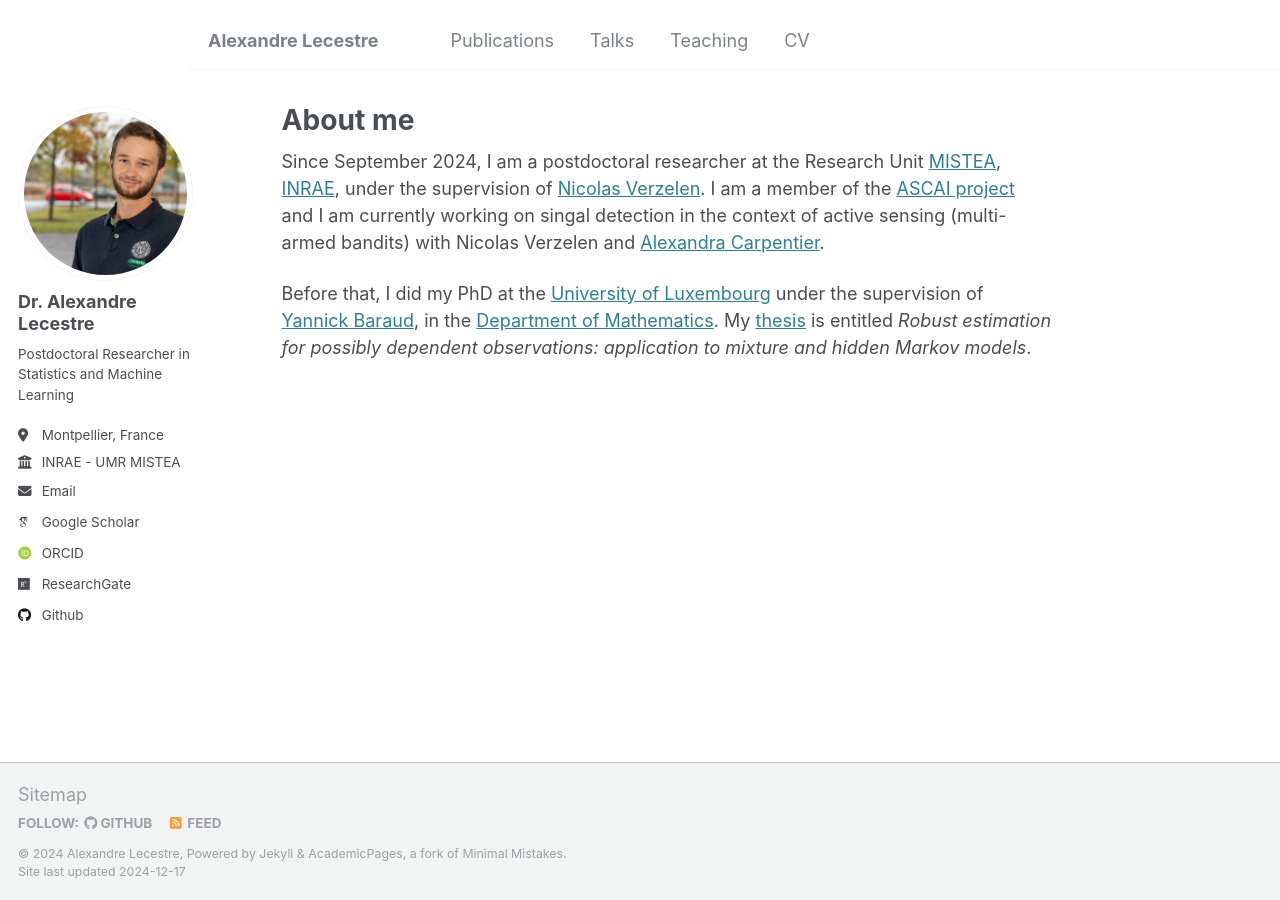
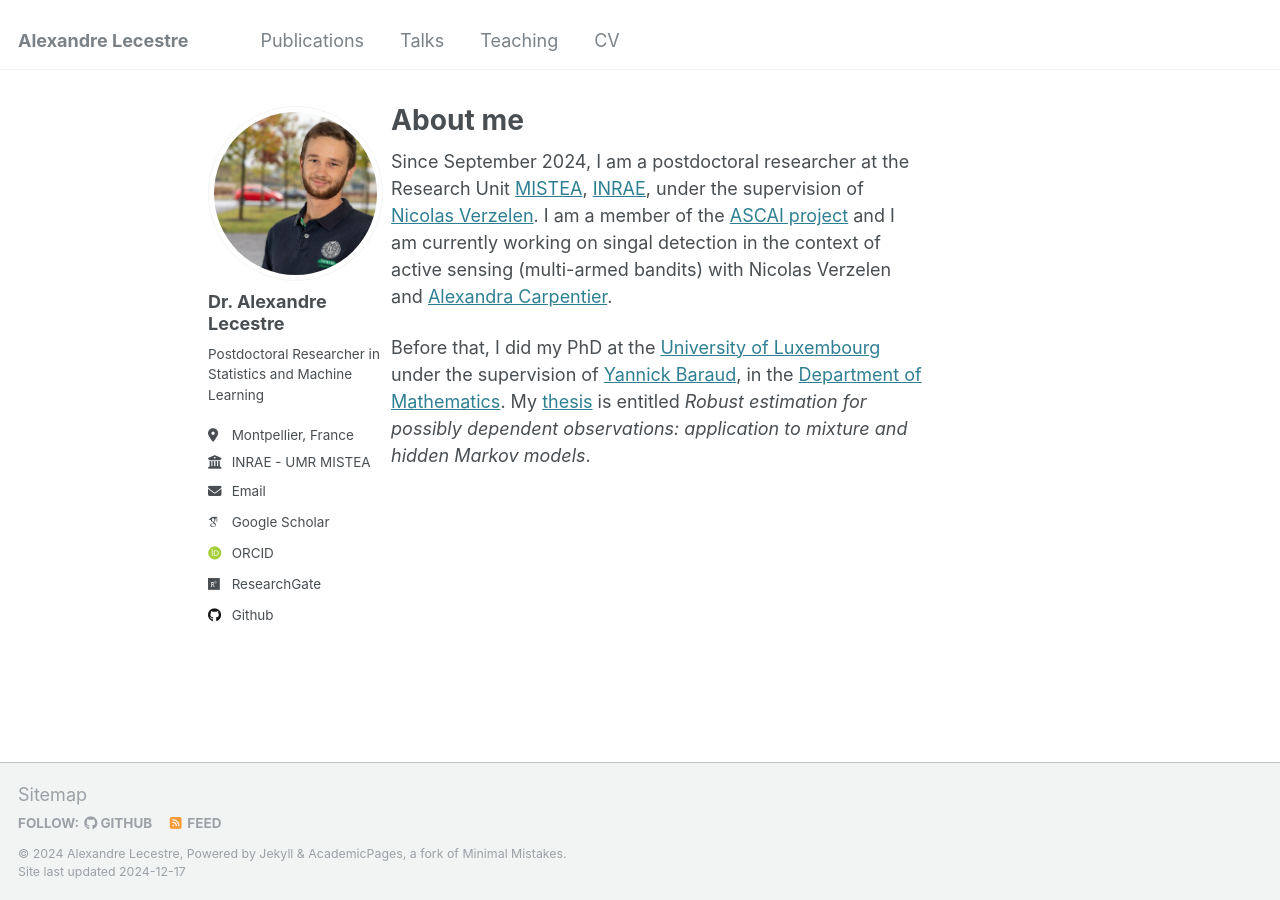
Before and after one commit to alexandre-lecestre/alexandre-lecestre.github.io, a Jekyll site: the page built from _pages/about.md, in a window 1280 px wide. Built offline with Jekyll 4.4.1, drawn with Linux system fonts in a browser that asks for light colours; some web fonts are replaced.

Commit message:
Update default.html
moved lower the max margin parameter

```diff
--- a/_layouts/default.html
+++ b/_layouts/default.html
@@ -12,12 +12,13 @@ layout: compress
   </head>
 
   <body>
-    <div style="max-width: 900px; margin: 0 auto;">
+
     {% include browser-upgrade.html %}
     {% include masthead.html %}
+
+    <div style="max-width: 900px; margin: 0 auto;">
+    {{ content }}
     </div>
-
-    {{ content }}
 
     <div class="page__footer">
       <footer>
```
